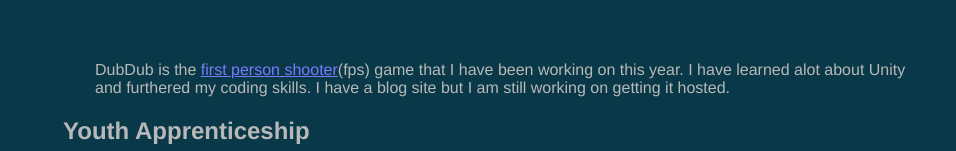
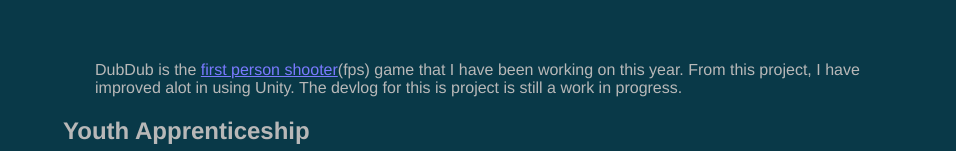
Before and after one commit to tylerdotjs/semester-review-2, a Vue app: page / in a window 1280 px wide. Shown: the part 573-724 px from the top of the page, without its empty margins (161-1117 px from the left). Built offline with nearby package versions, Linux system fonts and the light colour scheme.

Commit message:
changed dub dub wording

```diff
--- a/src/components/Career.vue
+++ b/src/components/Career.vue
@@ -4,7 +4,7 @@
     <p>My career is in programming so I saw it fit to combine these catagories.</p>
     <p>My main focus this year was to improve on my programming and career skills. So reflects on the size of this section in effort and content.</p>
     <img src="@/assets/ddTitle.png" alt="Dub Dub" height="200" style="margin-left: 2rem;">
-    <p>DubDub is the <a href="https://en.wikipedia.org/wiki/First-person_shooter">first person shooter</a>(fps) game that I have been working on this year. I have learned alot about Unity and furthered my coding skills. I have a blog site but I am still working on getting it hosted.</p>
+    <p>DubDub is the <a href="https://en.wikipedia.org/wiki/First-person_shooter">first person shooter</a>(fps) game that I have been working on this year. From this project, I have improved alot in using Unity. The devlog for this is project is still a work in progress.</p>
     <h2>Youth Apprenticeship</h2>
     <p>I have started working at <a href="https://www.mpu.org/">Manitowoc Public Utilities</a>(MPU) as an IT Intern with <a href="https://www.apprenticeship.gov/help/what-youth-apprenticeship">Youth Apprenticeship</a>(YA)
     At MPU. At MPU I create inhouse applications to automate tasks in order to save time and reduce errors.</p>
```
